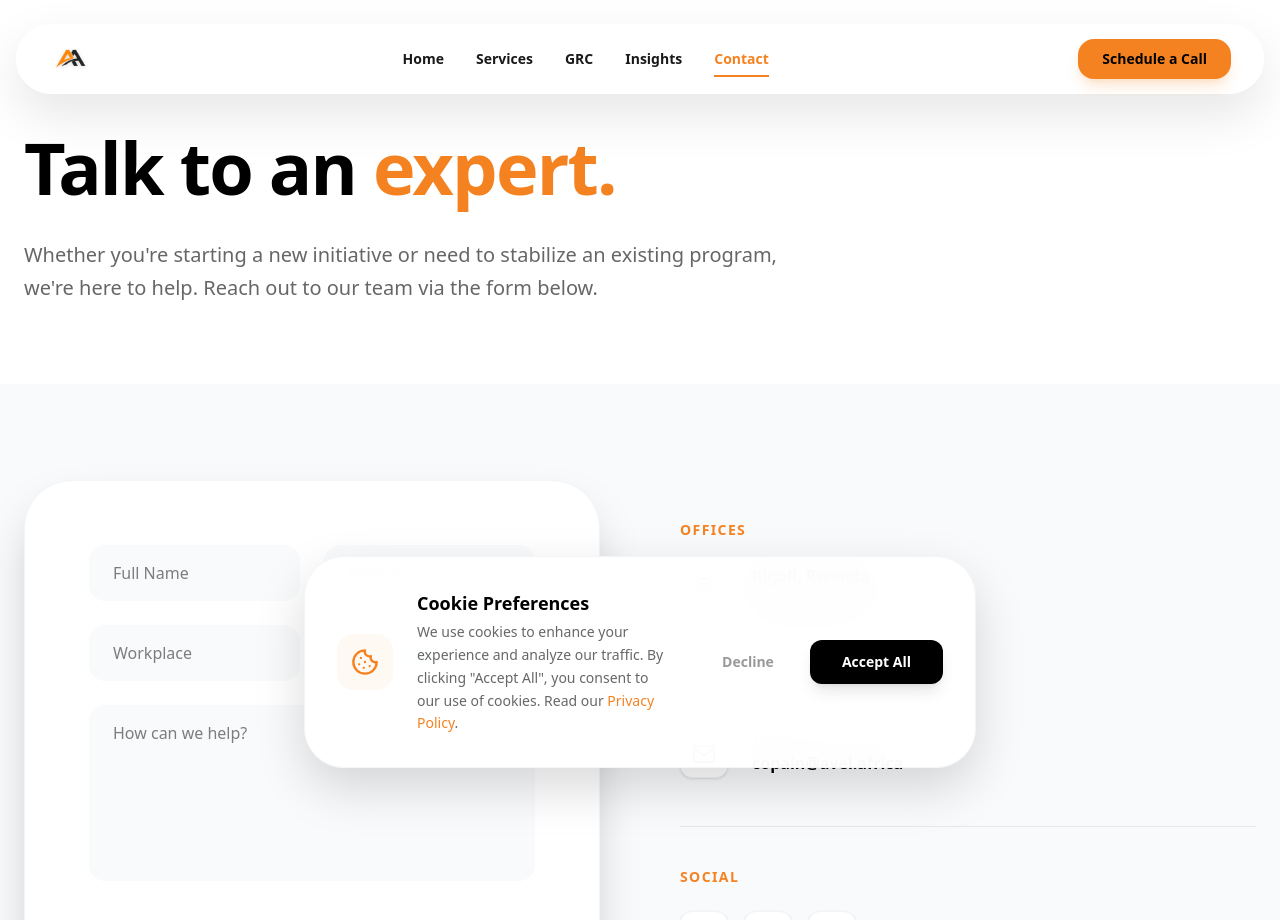
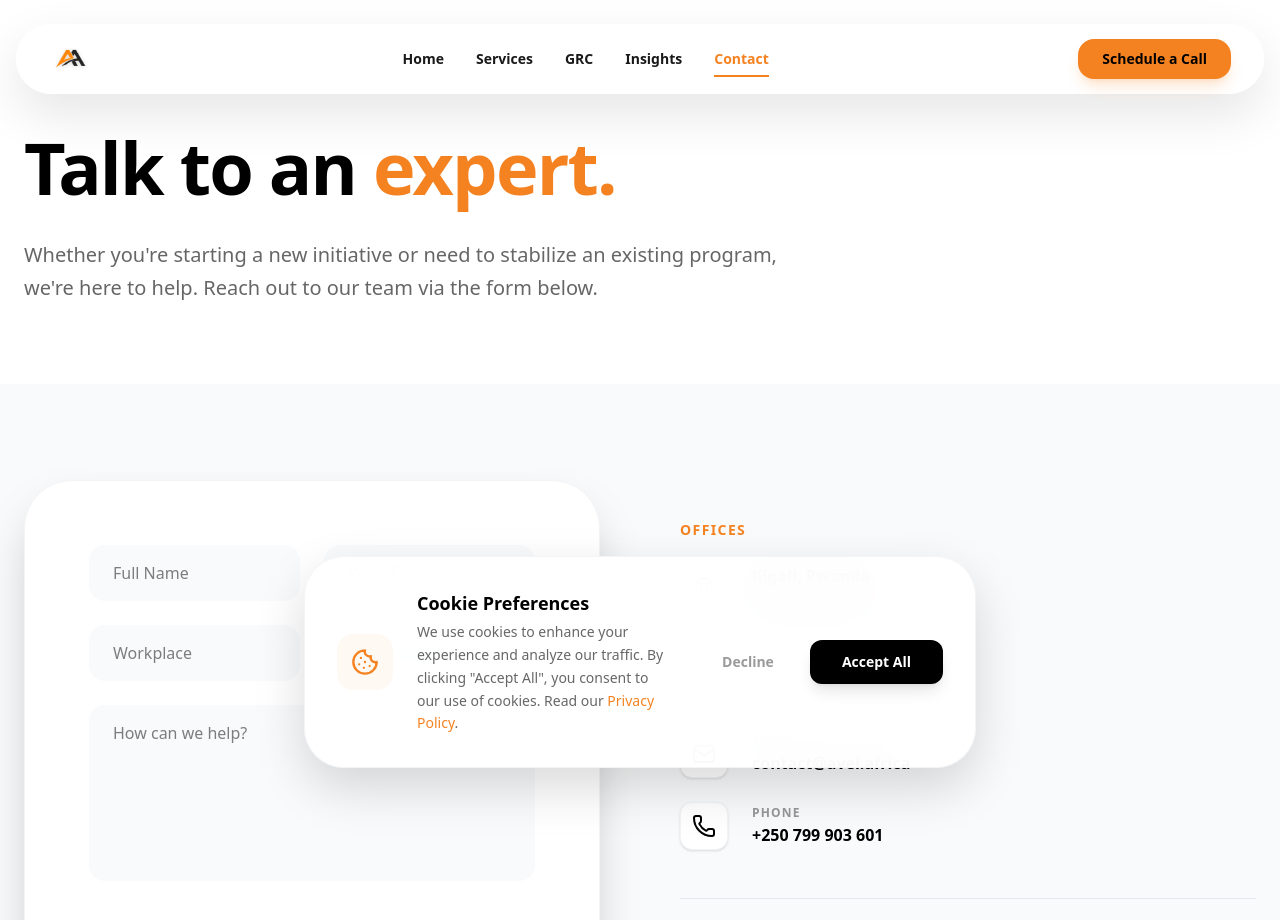
Before and after one commit to techly-africa/avel-website, a Next.js app: page /contact in a window 1280 px wide. Shown: the top 920 px of the page. Built offline with nearby package versions, Linux system fonts and the light colour scheme.

Commit message:
adds contacts

```diff
--- a/src/app/contact/page.tsx
+++ b/src/app/contact/page.tsx
@@ -142,13 +142,22 @@ export default function ContactPage() {
                                 <div>
                                     <h3 className="text-sm font-bold text-electric-blue uppercase tracking-widest mb-6">Direct</h3>
                                     <div className="space-y-6">
-                                        <a href="mailto:copain@avel.africa" className="flex items-center group">
+                                        <a href="mailto:contact@avel.africa" className="flex items-center group">
                                             <div className="w-12 h-12 bg-white rounded-xl shadow-sm border border-gray-100 flex items-center justify-center text-midnight mr-6 shrink-0 group-hover:text-electric-blue transition-colors">
                                                 <Mail size={24} />
                                             </div>
                                             <div>
                                                 <p className="text-xs font-bold text-midnight/40 uppercase tracking-widest mb-0.5">Email</p>
-                                                <p className="font-bold text-midnight group-hover:text-electric-blue transition-colors">copain@avel.africa</p>
+                                                <p className="font-bold text-midnight group-hover:text-electric-blue transition-colors">contact@avel.africa</p>
+                                            </div>
+                                        </a>
+                                        <a href="tel:+250799903601" className="flex items-center group">
+                                            <div className="w-12 h-12 bg-white rounded-xl shadow-sm border border-gray-100 flex items-center justify-center text-midnight mr-6 shrink-0 group-hover:text-electric-blue transition-colors">
+                                                <Phone size={24} />
+                                            </div>
+                                            <div>
+                                                <p className="text-xs font-bold text-midnight/40 uppercase tracking-widest mb-0.5">Phone</p>
+                                                <p className="font-bold text-midnight group-hover:text-electric-blue transition-colors">+250 799 903 601</p>
                                             </div>
                                         </a>
                                     </div>
```
